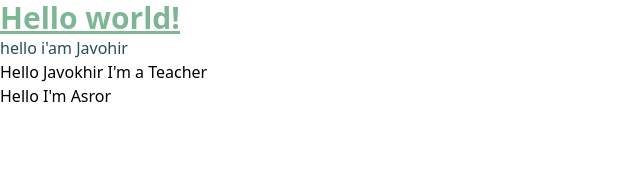
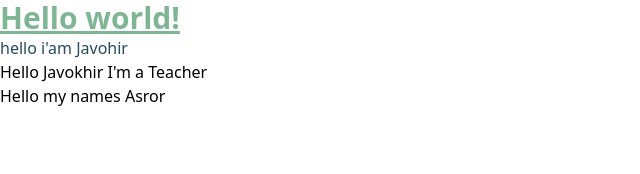
Before and after one commit to nozim-dev/organick, a React (Vite) app: page / in a window 1280 px wide. Shown: the top 174 px of the page, without its empty margins (0-640 px from the left). Built offline with nearby package versions, Linux system fonts and the light colour scheme.

Commit message:
h1 element

```diff
--- a/src/App.jsx
+++ b/src/App.jsx
@@ -6,7 +6,7 @@ function App() {
       </h1>
       <h1 className="text-blue-700">hello i'am Javohir </h1>
       <h1>Hello Javokhir I'm a Teacher</h1>
-      <h1>Hello I'm Asror</h1>
+      <h1>Hello my names Asror</h1>
     </>
   );
 }
```
